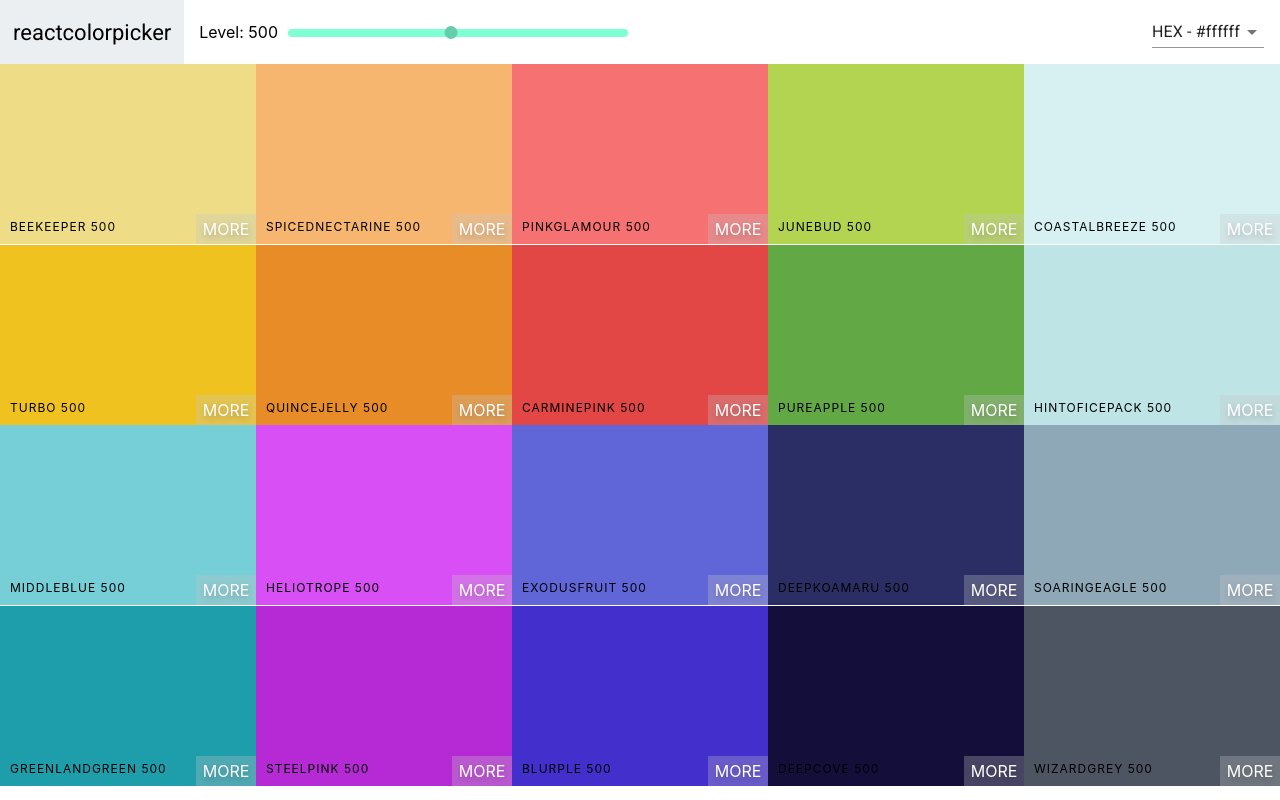
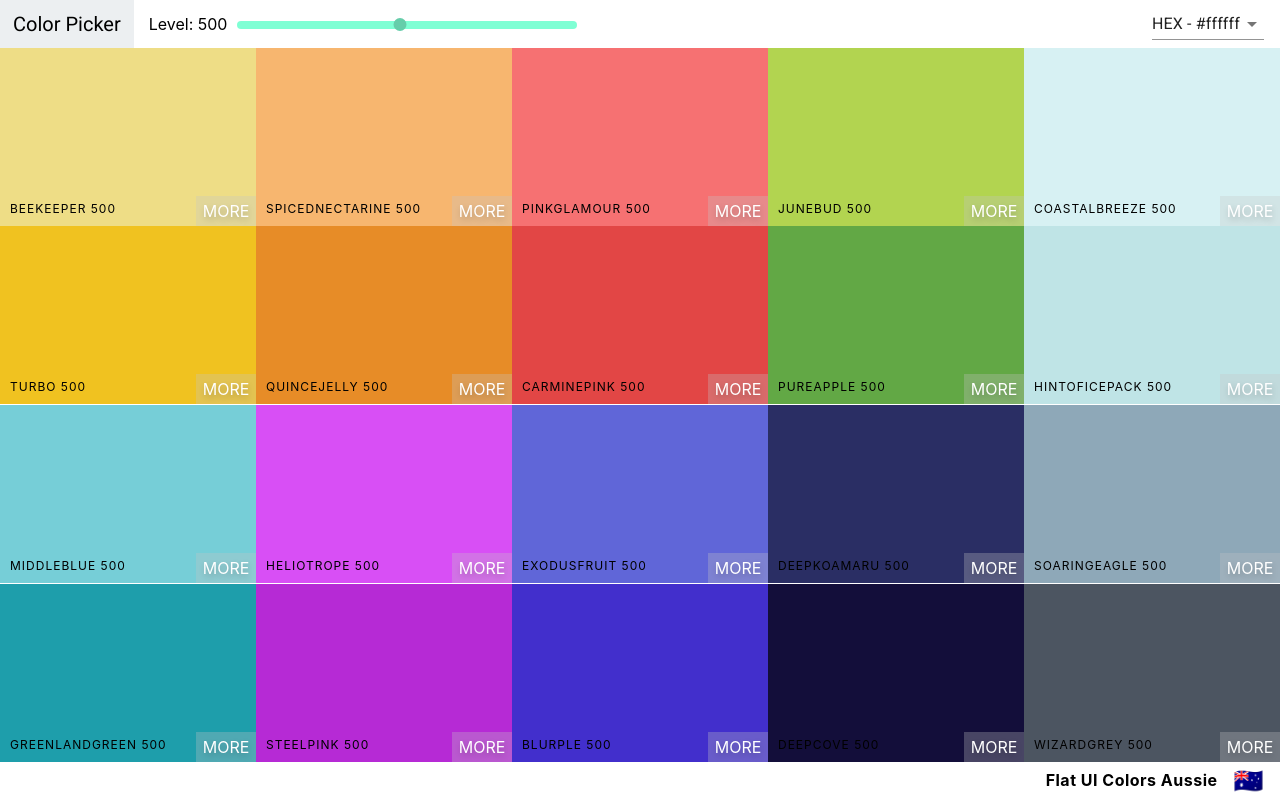
Before and after one commit to drewatienza/color-palette, a React (Create React App) app: page / in a window 1280 px wide. Built offline with nearby package versions, Linux system fonts and the light colour scheme.

Commit message:
added palette footer

```diff
--- a/src/components/Navbar.js
+++ b/src/components/Navbar.js
@@ -31,7 +31,7 @@
     return (
       <header className='Navbar'>
         <div className="logo">
-          <a href="/">reactcolorpicker</a>
+          <a href="/">Color Picker</a>
         </div>
         <div className="slider-container">
           <span>Level: {level}</span>
@@ -47,7 +47,7 @@
           </Select>
         </div>
         <Snackbar
-          anchorOrigin={{vertical: 'top', horizontal: 'right'}}
+          anchorOrigin={{vertical: 'top', horizontal: 'center'}}
           open={open}
           autoHideDuration={3000}
           message={<span id='message-id'>Format Changed To {format.toUpperCase()}</span>}
--- a/src/components/Navbar.styles.css
+++ b/src/components/Navbar.styles.css
@@ -2,13 +2,13 @@
   display: flex;
   align-items: center;
   justify-content: flex-start;
-  height: 8vh;
+  height: 6vh;
 }
 
 .logo {
   margin-right: 15px;
   padding: 0 13px;
-  font-size: 22px;
+  font-size: 20px;
   background-color: #eceff1;
   font-family: Roboto;
   height: 100%;
--- a/src/components/Palette.js
+++ b/src/components/Palette.js
@@ -20,19 +20,21 @@
   }
 
   render() {
-    const { colors } = this.props.palette;
+    const { colors, paletteName, emoji } = this.props.palette;
     const { level, format } = this.state;
     const colorBoxes = colors[level].map(color => (
-      <ColorBox background={color[format]} name={color.name} />
+      <ColorBox background={color[format]} name={color.name} key={color.id} />
     ))
     return (
       <div className='Palette'>
         <Navbar level={level} changeLevel={this.changeLevel} handleChange={this.changeFormat}/>
-        {/* Navbar Goes Here */}
         <div className="Palette-colors">
           {colorBoxes}
         </div>
-        {/* Footer Eventually */}
+        <footer className="Palette-footer">
+          {paletteName}
+          <span className="emoji">{emoji}</span>
+        </footer>
       </div>
     )
   }
--- a/src/components/Palette.styles.css
+++ b/src/components/Palette.styles.css
@@ -1,7 +1,24 @@
 .Palette {
   height: 100vh;
+  display: flex;
+  flex-direction: column;
 }
 
 .Palette-colors {
   height: 90%;
 }
+
+.Palette-footer {
+  background-color: white;
+  height: 5vh;
+  display: flex;
+  justify-content: flex-end;
+  align-items: center;
+  font-weight: bold;
+  letter-spacing: 0.5px;
+}
+
+.emoji {
+  font-size: 1.5rem;
+  margin: 0 1rem;
+}
```
